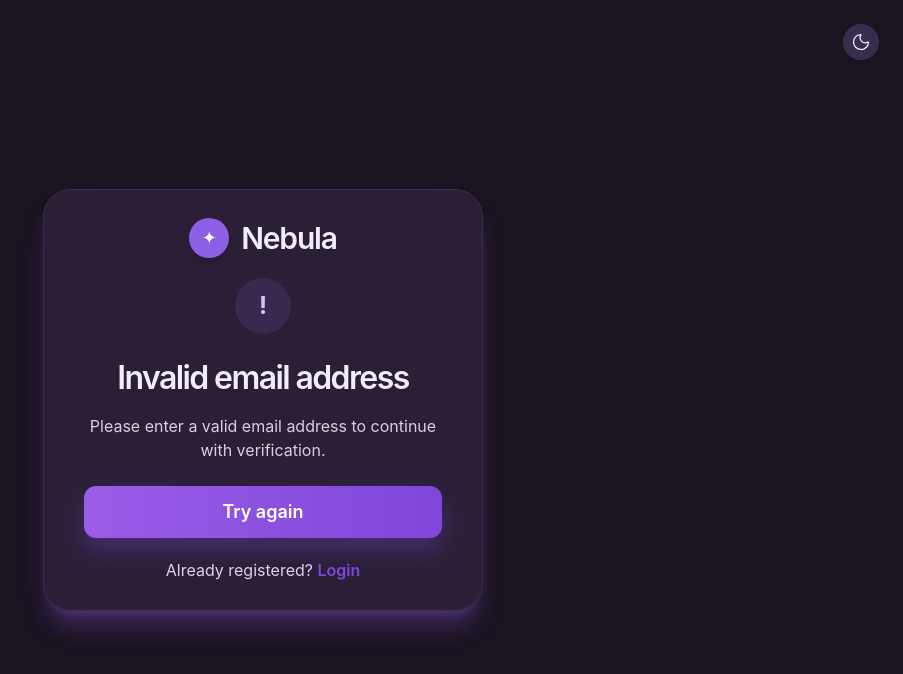
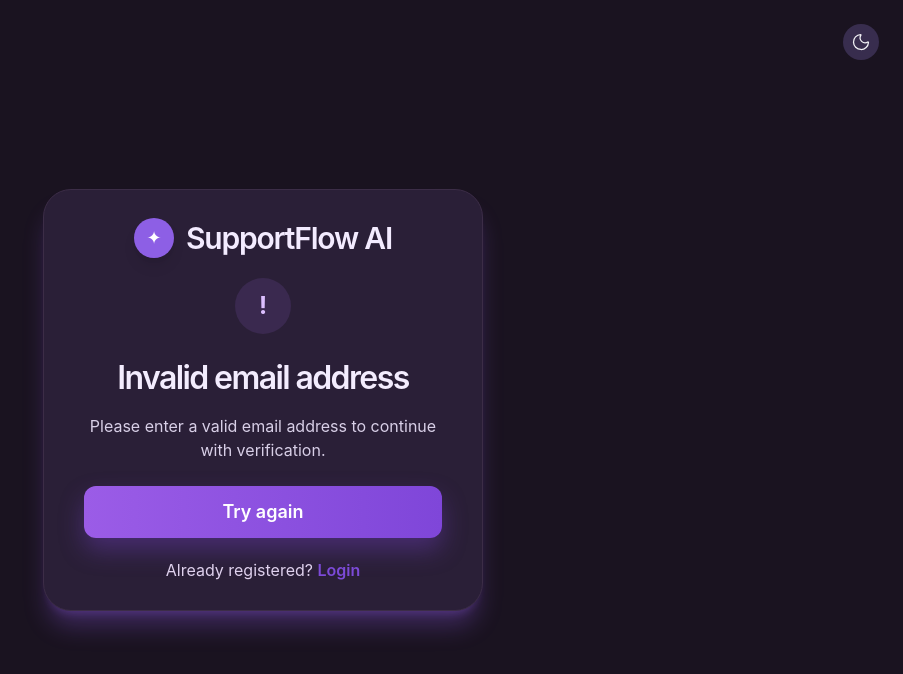
Before and after one commit to maham719/frontend-hackathon, a React app: page /invalid-email in a window 1280 px wide. Shown: the top 674 px of the page, without its empty margins (377-1280 px from the left). Built offline with nearby package versions, Linux system fonts and the light colour scheme; no server answers; the HTML template or start-up script is replaced by a standard one.

Commit message:
ui update

```diff
--- a/src/features/auth/pages/InvalidEmail.jsx
+++ b/src/features/auth/pages/InvalidEmail.jsx
@@ -38,7 +38,7 @@ const InvalidEmail = () => {
                 isDark ? "text-[#f3ebff]" : "text-[#1d1e2d]"
               }`}
             >
-              Nebula
+            SupportFlow AI
             </span>
           </div>
 
```
